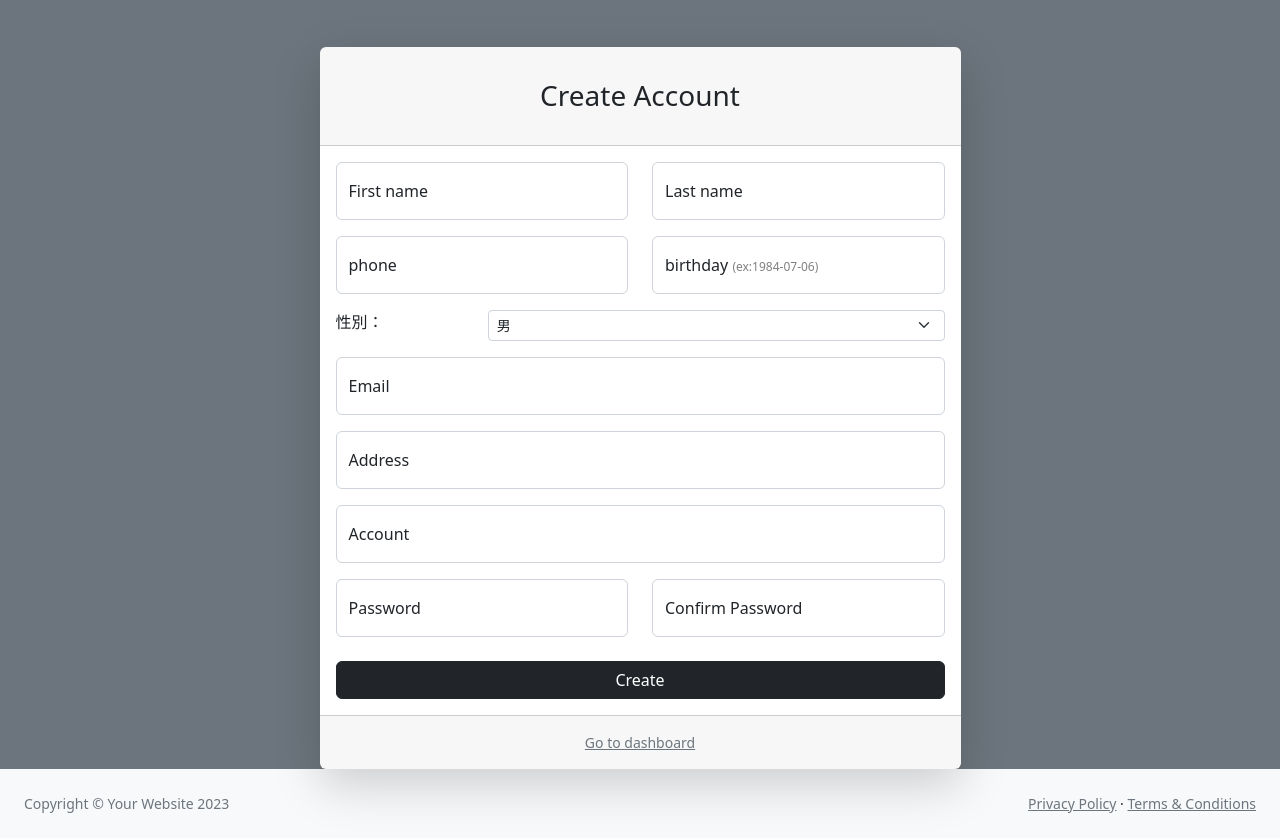
After one commit to jjjj88521/key_traveler, a PHP site: page /user_function/register_back-end-test.php in a window 1280 px wide. The commit adds this page. Shown: the part 281-1119 px from the top of the page. Run offline with PHP 8.4, Linux system fonts and the light colour scheme; some libraries are stand-ins or nearby versions.

Commit message:
加VIP加後端表單驗證測試IU

```diff
--- a/user_function/createUI.php
+++ b/user_function/createUI.php
@@ -29,7 +29,7 @@ $address = $_POST["address"];
 $sqlUsersProfile = "INSERT INTO `user_profile` (`last_name`, `first_name`, `gender`, `birthday`, `phone`, `address`) VALUES ('$lastName ', '$firstName', '$gender', '$birthday ','$phone' ,'$address')";
 
 //驗證
-if (!isset($account) || !isset($email) || !isset($password) || !isset($lastName) || !isset($firstName) || !isset($birthday) || !isset($phone) || !isset($address)) {
+if (isset($account) || isset($email) || isset($password) || isset($lastName) || isset($firstName) || isset($birthday) || isset($phone) || isset($address)) {
     die("請輸入資料");
 }
 if ($password != $confirmPassword) {
--- /dev/null
+++ b/user_function/register_back-end-test.php
@@ -0,0 +1,140 @@
+<!DOCTYPE html>
+<html lang="en">
+
+<head>
+    <meta charset="utf-8" />
+    <meta http-equiv="X-UA-Compatible" content="IE=edge" />
+    <meta name="viewport" content="width=device-width, initial-scale=1, shrink-to-fit=no" />
+    <meta name="description" content="" />
+    <meta name="author" content="" />
+    <title>Register - SB Admin</title>
+    <link href="css/styles.css" rel="stylesheet" />
+    <script src="https://use.fontawesome.com/releases/v6.3.0/js/all.js" crossorigin="anonymous"></script>
+</head>
+
+<body class="bg-secondary">
+    <a class="navbar-brand ps-3" href="index.html"> <img class="w-25 d-block mx-auto mt-3" src="橫logo白.svg" alt=""></a>
+    <div id="layoutAuthentication">
+        <div id="layoutAuthentication_content">
+            <main>
+                <div class="container">
+                    <div class="row justify-content-center">
+                        <div class="col-lg-7">
+                            <div class="card shadow-lg border-0 rounded-lg mt-5">
+                                <div class="card-header">
+                                    <h3 class="text-center font-weight-light my-4">Create Account</h3>
+                                </div>
+                                <div class="card-body">
+                                    <form action="createUI.php" method="post" id="profileForm">
+                                        <div class="row mb-3">
+                                            <div class="col-md-6">
+                                                <div class="form-floating mb-3 mb-md-0">
+                                                    <input class="form-control" id="inputFirstName" name="firstName" type="text" placeholder="Enter your first name">
+                                                    <label for="inputFirstName">First name</label>
+                                                </div>
+                                            </div>
+                                            <div class="col-md-6">
+                                                <div class="form-floating">
+                                                    <input class="form-control" id="inputLastName" name="lastName" type="text" placeholder="Enter your last name">
+                                                    <label for="inputLastName">Last name</label>
+                                                </div>
+                                            </div>
+                                        </div>
+                                        <div class="row mb-3">
+                                            <div class="col-md-6">
+                                                <div class="form-floating mb-3 mb-md-0">
+                                                    <input class="form-control" id="inputPhone" name="phone" type="text" placeholder="0912354568">
+                                                    <label for="inputPhone">phone</label>
+                                                </div>
+                                            </div>
+                                            <div class="col-md-6">
+                                                <div class="form-floating mb-3 mb-md-0">
+                                                    <input class="form-control" id="inputBirthday" name="birthday" type="text" placeholder="1993-05-23">
+                                                    <label for="inputBirthday">birthday <span style="font-size:12px; color:gray;" class="text-mute">(ex:1984-07-06)</span></label>
+                                                </div>
+                                            </div>
+                                            <div class=" pt-3">
+                                                <div class="d-flex justify-content-between">
+                                                    <label for="gender" class="w-25 ">性別：</label>
+                                                    <select class="form-select form-select-sm w-75" aria-label=".form-select-sm example" id="gender" name="gender">
+                                                        <option value="0">男</option>
+                                                        <option value="1">女</option>
+                                                    </select>
+                                                </div>
+                                            </div>
+                                        </div>
+                                        <div class="form-floating mb-3">
+                                            <input class="form-control" id="inputEmail" name="email" type="email" placeholder="name@example.com">
+                                            <label for="inputEmail">Email</label>
+                                        </div>
+                                        <div class="form-floating mb-3">
+                                            <input class="form-control" id="address" name="address" type="text" placeholder="address">
+                                            <label for="address">Address</label>
+                                        </div>
+                                        <div class="form-floating mb-3">
+                                            <input class="form-control" id="inputAccount" name="account" type="account" placeholder="Account">
+                                            <label for="inputAccount">Account</label>
+                                        </div>
+                                        <div class="row mb-3">
+                                            <div class="col-md-6">
+                                                <div class="form-floating mb-3 mb-md-0">
+                                                    <input class="form-control" id="inputPassword" name="password" type="password" placeholder="Create a password">
+                                                    <label for="inputPassword">Password</label>
+                                                </div>
+                                            </div>
+                                            <div class="col-md-6">
+                                                <div class="form-floating mb-3 mb-md-0">
+                                                    <input class="form-control" id="inputPasswordConfirm" name="confirmPassword" type="password" placeholder="Confirm password">
+                                                    <label for="inputPasswordConfirm">Confirm Password</label>
+                                                </div>
+                                            </div>
+                                        </div>
+                                        <div class="mt-4 mb-0">
+                                            <div class="d-grid"><input value="Create" type="submit" class="btn btn-dark btn-block" id="submit" href=""></div>
+                                        </div>
+                                    </form>
+                                </div>
+                                <div class="card-footer text-center py-3">
+                                    <div class="small"><a href="dashboard.php" class="text-secondary">Go to dashboard</a></div>
+                                </div>
+                            </div>
+                        </div>
+                    </div>
+                </div>
+            </main>
+        </div>
+        <div id="layoutAuthentication_footer">
+            <footer class="py-4 bg-light mt-auto">
+                <div class="container-fluid px-4">
+                    <div class="d-flex align-items-center justify-content-between small">
+                        <div class="text-muted">Copyright &copy; Your Website 2023</div>
+                        <div>
+                            <a href="#" class="text-muted">Privacy Policy</a>
+                            &middot;
+                            <a href="#" class="text-muted">Terms &amp; Conditions</a>
+                        </div>
+                    </div>
+                </div>
+            </footer>
+        </div>
+    </div>
+    <script src="https://cdn.jsdelivr.net/npm/bootstrap@5.2.3/dist/js/bootstrap.bundle.min.js" crossorigin="anonymous"></script>
+    <script src="js/scripts.js"></script>
+
+    <script>
+        // const submitForm = document.querySelector('#submit')
+        // const profileForm = document.querySelector('#profileForm')
+        // profileForm.addEventListener('submit', function(event) {
+        //     const password = document.querySelector('#inputPassword').value;
+        //     const passwordConfirm = document.querySelector('#inputPasswordConfirm').value;
+        //     if (password !== passwordConfirm) {
+        //         event.preventDefault();
+        //         alert("Passwords do not match!");
+        //     } else {
+        //         profileForm.submit();
+        //     }
+        // })
+    </script>
+</body>
+
+</html>
```
Also changed, not shown: user_function/dashboard.php (+18 -1 lines), user_function/dashboardSearch.php (+17 -0 lines), user_function/stopuser.php (+17 -0 lines).
